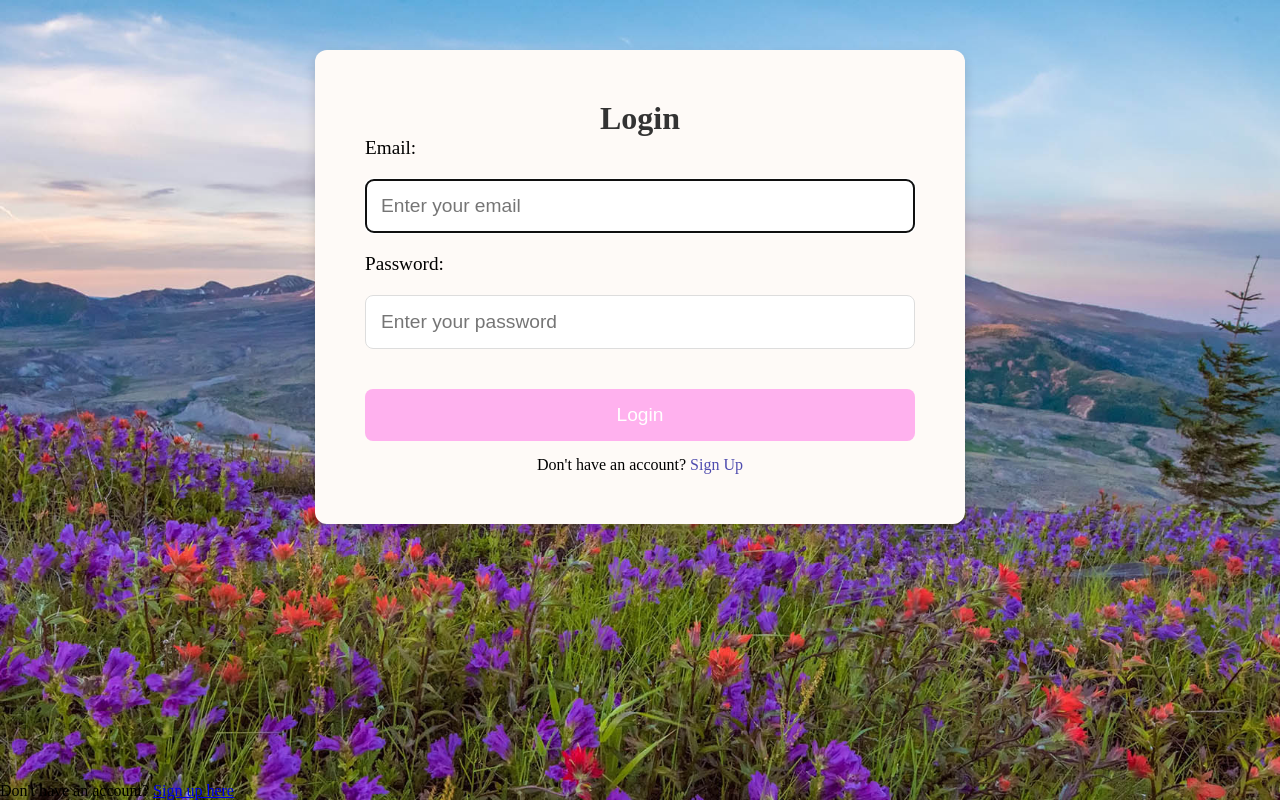
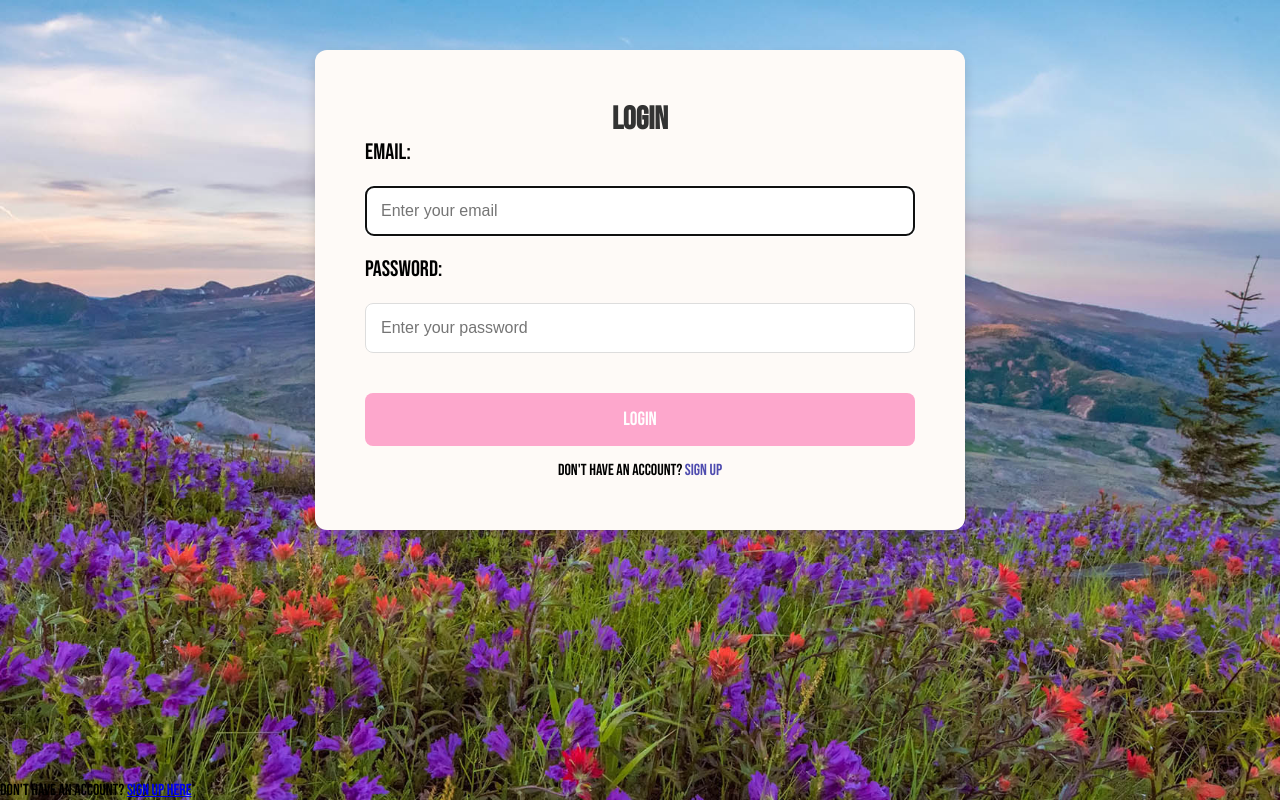
Before and after one commit to laraafont/Group-1-SWE-Project, a React (Vite) app in the folder PinkBox/: page /login in a window 1280 px wide. Built offline with nearby package versions, Linux system fonts and the light colour scheme.

Commit message:
Adjusted navigation and visuals
Added background to signup page, adjusted navigation after signing up

```diff
--- a/PinkBox/src/navbar/Signup.jsx
+++ b/PinkBox/src/navbar/Signup.jsx
@@ -1,12 +1,12 @@
-import { useState } from 'react';
-import { useNavigate } from 'react-router-dom';
-import './signup.css';
+import { useState } from "react";
+import { useNavigate } from "react-router-dom";
+import "./signup.css";
 
 export default function Signup() {
-  const [email, setEmail] = useState('');
-  const [password, setPassword] = useState('');
-  const [confirmPassword, setConfirmPassword] = useState('');
-  const [error, setError] = useState('');
+  const [email, setEmail] = useState("");
+  const [password, setPassword] = useState("");
+  const [confirmPassword, setConfirmPassword] = useState("");
+  const [error, setError] = useState("");
 
   const navigate = useNavigate();
 
@@ -39,13 +39,14 @@ export default function Signup() {
       }
 
       console.log("Signup successful:", data);
-      navigate("/login"); // Redirect to login after successful sign-up
+      navigate("/"); // returns to homepage
     } catch (error) {
       setError(error.message);
     }
   };
 
   return (
+    <div className="signup"> {}
       <div className="signup-container">
         <h3>Sign Up</h3>
 
@@ -89,5 +90,6 @@ export default function Signup() {
           <button type="submit">Sign Up</button>
         </form>
       </div>
+    </div>
   );
 }
--- a/PinkBox/src/navbar/signup.css
+++ b/PinkBox/src/navbar/signup.css
@@ -1,3 +1,4 @@
+@import url('https://fonts.googleapis.com/css2?family=Bebas+Neue&display=swap');
 /* Reset margins and padding for the entire page */
 * {
     margin: 0;
@@ -7,24 +8,29 @@
 
   html, body {
     height: 100%;
-    overflow: hidden; /* Prevents scrollbars if not needed */
-  }
+    overflow: hidden;
+    font-family: 'Bebas Neue', sans-serif; /* Apply Bebas Neue */
+}
+
 
   .signup {
     height: 100vh; /* Full height of the viewport */
     margin: 0; /* Ensure no margin */
     padding: 0; /* Ensure no padding */
-    background-color: #ffb1ee; /* Set the background color */
+    background-image: url('/MoviePosterBG.png');
+    background-size: cover; /* Ensure the image covers the entire viewport */
+    background-position: center; /* Center the background image */
+    background-repeat: no-repeat; /* Avoid image tiling */
     display: flex;
     flex-direction: column; /* Stack elements vertically */
-}
+  }
 
 
   .signup-container {
     max-width: 650px; /* Increased width for a bigger form */
     width: 100%;
     padding: 50px; /* Increased padding for more space inside */
-    background-color: #fefaf7;
+    background-color: #fff8ee;
     border-radius: 12px; /* Slightly larger rounded corners */
     box-shadow: 0px 6px 12px rgba(0, 0, 0, 0.15); /* Larger shadow for better prominence */
     text-align: left; /* Align text to the left */
@@ -36,6 +42,7 @@
 
   /* Styling for the title */
   h3 {
+    font-family: 'Bebas Neue', sans-serif;
     color: #333;
     text-align: center; /* Keep the title centered */
     font-size: 2rem; /* Larger title */
@@ -50,14 +57,15 @@
 
   /* Ensure labels and inputs align to the left */
   label {
+    font-family: 'Bebas Neue', sans-serif;
     font-weight: normal; /* Ensure labels are NOT bold */
-    font-size: 1.2rem; /* Make labels bigger */
+    font-size: 1.4rem; /* Make labels bigger */
   }
 
   /* Styling for the form input fields */
   input {
     padding: 15px; /* Increased padding for larger inputs */
-    font-size: 1.2rem; /* Larger input text */
+    font-size: 1.0rem; /* Larger input text */
     border-radius: 8px; /* Larger rounded corners */
     border: 1px solid #ddd;
     width: 100%;
@@ -67,11 +75,12 @@
   /* Styling for the signup button */
   button {
     padding: 15px 30px; /* Larger button */
-    background-color: #ffb1ee; /* Green background */
+    background-color: #fda7cc; /* Green background */
     color: white;
     border: none;
     border-radius: 8px;
     cursor: pointer;
+    font-family: 'Bebas Neue', sans-serif;
     font-size: 1.2rem; /* Larger button text */
     width: 100%;
     box-sizing: border-box;
@@ -80,7 +89,7 @@
 
   /* Button hover effect */
   button:hover {
-    background-color: #e8a1d9
+    background-color: #eb90b7
     ;
   }
 
@@ -98,6 +107,7 @@
   }
 
   .signup-link a {
+    font-family: 'Bebas Neue', sans-serif;
     color: #4f4caf;
     text-decoration: none;
   }
```
Also changed, not shown: 2 other files (tests, documents, lock files or other folders). Lines whose indentation alone changed are shown as unchanged.
